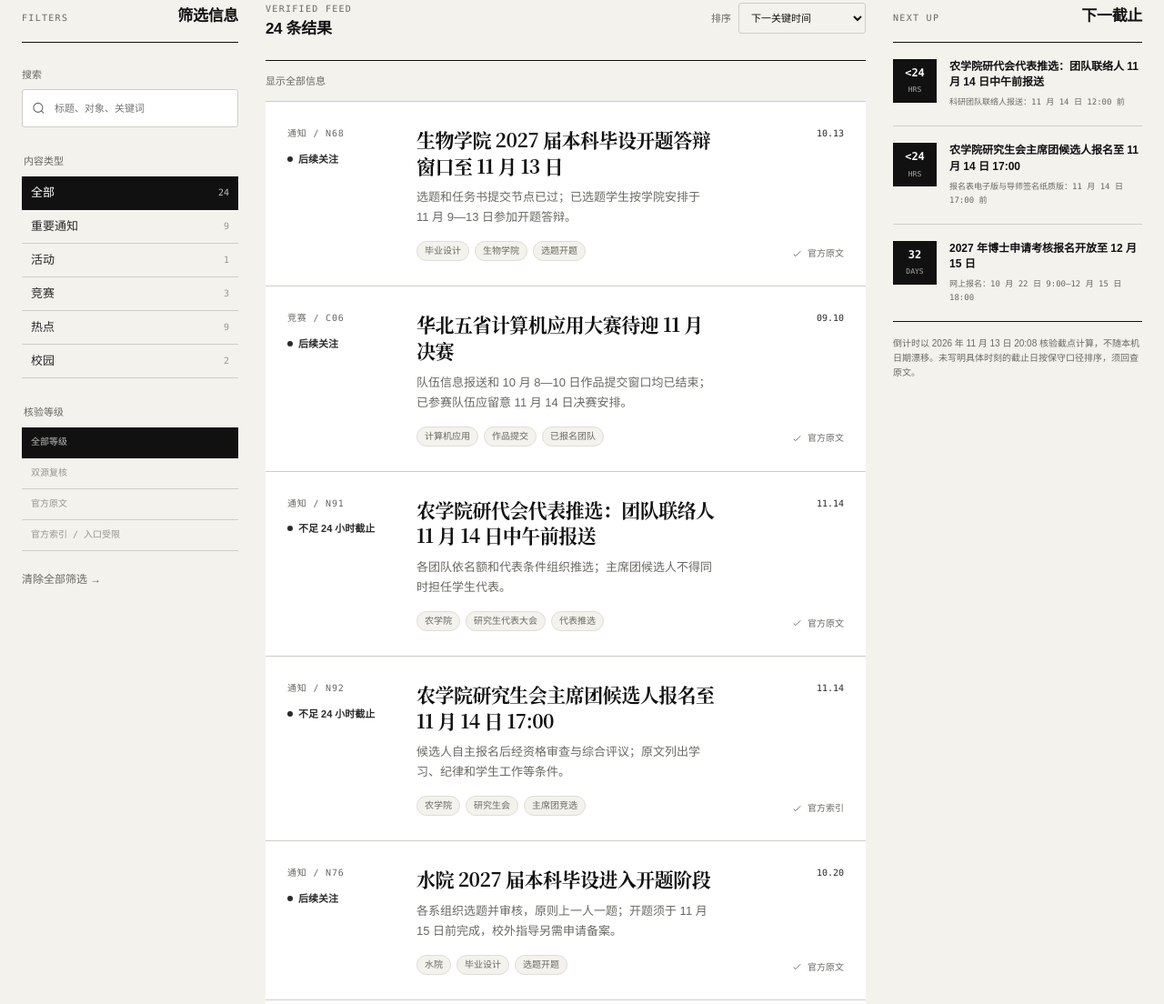
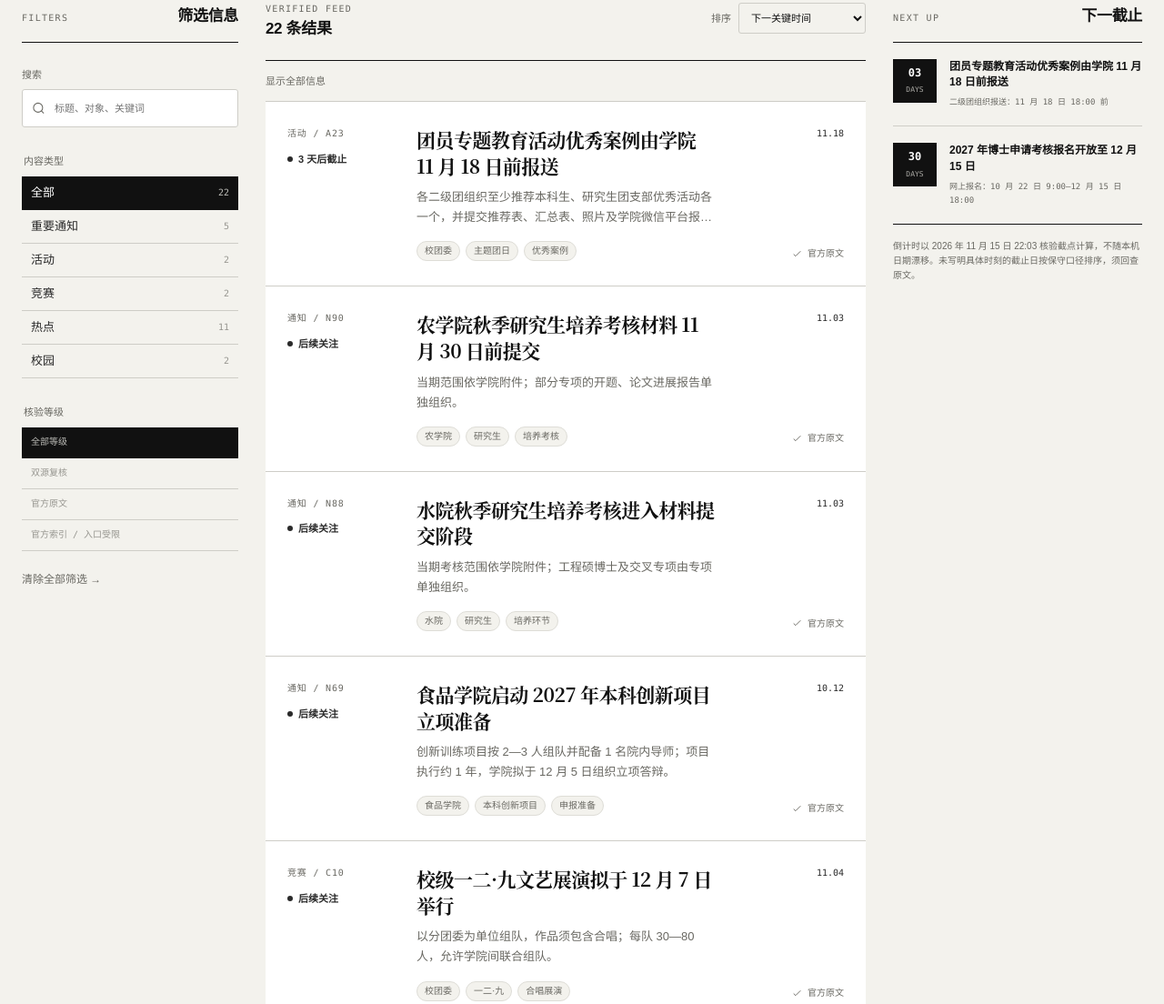
Before and after one commit to darcy-boom/school, a plain HTML site: page index.html in a window 1280 px wide. Shown: the part 639-1743 px from the top of the page at 91% size. Drawn offline with Linux system fonts and the light colour scheme.

Commit message:
Refresh CAU SIGNAL snapshot for November 15

```diff
--- a/data/items.js
+++ b/data/items.js
@@ -1,32 +1,43 @@
 window.CAU_DATA = {
-  snapshot: "2026-11-13T20:08:00+08:00",
-  snapshotLabel: "2026 年 11 月 13 日 20:08",
+  snapshot: "2026-11-15T22:03:00+08:00",
+  snapshotLabel: "2026 年 11 月 15 日 22:03",
   items: [
     {
-      id: "n91", category: "通知", title: "农学院研代会代表推选：团队联络人 11 月 14 日中午前报送",
-      publishedAt: "2026-11-11", deadline: "2026-11-14T12:00:00+08:00",
-      dateLabel: "科研团队联络人报送：11 月 14 日 12:00 前；研代会：11 月 20 日 18:30",
-      audience: "符合原文条件的农学院全日制硕士、博士研究生及各科研团队联络人",
-      tags: ["农学院", "研究生代表大会", "代表推选"],
-      background: "农学院拟召开第十二次研究生代表大会，按科研团队名额民主推选代表。",
-      summary: "各团队依名额和代表条件组织推选；主席团候选人不得同时担任学生代表。",
-      action: "有意参与者联系所在科研团队；团队联络人按原文于 11 月 14 日 12:00 前报送代表统计表。",
-      caveat: "截止时刻是团队联络人的统一报送节点，并非任何学生都可直接向大会自荐；具体推选以团队安排为准。",
-      verification: { level: "official", label: "官方原文", note: "农学院 11 月 11 日原文确认对象、推选方式、团队报送和大会时间。" },
-      sources: [{ channel: "农学院", name: "第十二次研代会代表推选通知", url: "https://cab.cau.edu.cn/art/2026/11/11/art_48176_1145073.html" }]
+      id: "a23", category: "活动", title: "团员专题教育活动优秀案例由学院 11 月 18 日前报送",
+      publishedAt: "2026-11-09", deadline: "2026-11-18T18:00:00+08:00",
+      dateLabel: "二级团组织报送：11 月 18 日 18:00 前",
+      audience: "校内基层团支部及负责推荐的二级团组织",
+      tags: ["校团委", "主题团日", "优秀案例"],
+      background: "校团委组织学习贯彻党的二十届五中全会精神团员专题教育活动。",
+      summary: "各二级团组织至少推荐本科生、研究生团支部优秀活动各一个，并提交推荐表、汇总表、照片及学院微信平台报道链接。",
+      action: "团支部先联系所在二级团组织核对院内遴选时间；由二级团组织于 11 月 18 日 18:00 前统一报送。",
+      caveat: "11 月 18 日是二级团组织对校团委的节点，个人和团支部的院内时间可能更早；不将其视为直接个人报名。",
+      verification: { level: "official", label: "官方原文", note: "校团委 11 月 9 日原文确认对象、活动形式、材料与统一报送时刻。" },
+      sources: [{ channel: "校团委", name: "团员专题教育活动通知", url: "https://youth.cau.edu.cn/art/2026/11/9/art_45078_1144828.html" }]
     },
     {
-      id: "n92", category: "通知", title: "农学院研究生会主席团候选人报名至 11 月 14 日 17:00",
-      publishedAt: "2026-11-11", deadline: "2026-11-14T17:00:00+08:00",
-      dateLabel: "报名表电子版与导师签名纸质版：11 月 14 日 17:00 前",
-      audience: "参选及任职期间为农学院正式注册的硕士、博士研究生",
-      tags: ["农学院", "研究生会", "主席团竞选"],
-      background: "农学院第十二次研究生代表大会拟于 11 月 20 日选举新一届研究生会主席团。",
-      summary: "候选人自主报名后经资格审查与综合评议；原文列出学习、纪律和学生工作等条件。",
-      action: "先核对原文资格与附件，按要求发送报名表电子版，并将导师签名纸质版交农学楼 401。",
-      caveat: "候选人考察安排另行通知；报名不等于成为正式候选人，也不能同时担任研代会学生代表。",
-      verification: { level: "index", label: "官方索引", note: "农学院 11 月 11 日原文的公开搜索索引列出对象、材料、提交方式和 14 日 17:00 时刻；网页直连本轮超时或返回 403。" },
-      sources: [{ channel: "农学院", name: "研究生会主席团候选人报名通知", url: "https://cab.cau.edu.cn/art/2026/11/11/art_48176_1145075.html" }]
+      id: "h34", category: "热点", title: "资环学院团队提出河流水质多污染物政策评估路径",
+      publishedAt: "2026-11-10", dateLabel: "校新闻网 11 月 10 日报道",
+      audience: "关注农业绿色发展、河流水质与环境政策的师生",
+      tags: ["资环学院", "Nature Food", "多污染物"],
+      background: "张福锁院士团队许稳教授课题组与合作单位研究食物生产政策对河流水质的影响。",
+      summary: "校方报道团队构建 MARINA-Multi（China-2.0）模型，比较多种政策路径下营养盐、抗生素、除草剂及塑料等污染物输入。",
+      action: "阅读校新闻网解读；引用预测数值时核对论文模型、政策情景和不确定性。",
+      caveat: "2050 年结果属于模型情景预测，不是已经实现的污染物削减；各类污染物变化方向并不相同。",
+      verification: { level: "official", label: "官方原文", note: "校新闻网 11 月 10 日全文确认团队、期刊、研究范围与情景性质。" },
+      sources: [{ channel: "学校新闻网", name: "河流水质多污染物研究报道", url: "https://news.cau.edu.cn/kxyj/fa2590c388154c62a80b04dcf6890c97.htm" }]
+    },
+    {
+      id: "h35", category: "热点", title: "学校第十五届青年教师教学基本功比赛完成决赛",
+      publishedAt: "2026-11-14", dateLabel: "决赛 11 月 12—13 日；校新闻网 11 月 14 日报道",
+      audience: "关注课程教学与青年教师发展的师生",
+      tags: ["青年教师", "教学基本功", "校级竞赛"],
+      background: "学校组织青年教师教学基本功比赛，学院先行预赛后选手进入校级决赛。",
+      summary: "校方报道 40 位教师参加决赛，理工科组与人文社科组共评出 6 名一等奖获得者。",
+      action: "阅读校新闻网报道了解赛事与教学展示；后续赛次以学校新通知为准。",
+      caveat: "本届比赛已结束，不能作为当前报名入口；不转载获奖者完整名单。",
+      verification: { level: "official", label: "官方原文", note: "校新闻网 11 月 14 日全文确认决赛日期、参赛人数与奖项。" },
+      sources: [{ channel: "学校新闻网", name: "第十五届青教赛报道", url: "https://news.cau.edu.cn/zhxwnew/a45dbae7d7cf48a896eda7d72ce1fdf9.htm" }]
     },
     {
       id: "a22", category: "活动", title: "学校消防宣传月持续至 11 月 30 日",
@@ -129,19 +140,6 @@ window.CAU_DATA = {
       sources: [{ channel: "学校新闻网", name: "赛博农人团队卫冕报道", url: "https://news.cau.edu.cn/zhxwnew/e8086542c6854ff1825812d813758b75.htm" }]
     },
     {
-      id: "n76", category: "通知", title: "水院 2027 届本科毕设进入开题阶段",
-      publishedAt: "2026-10-20", sortAt: "2026-11-15T00:00:00+08:00",
-      dateLabel: "选题节点已过；开题须于 11 月 15 日前完成",
-      audience: "水利与智能工程学院 2027 届本科生及相关指导教师",
-      tags: ["水院", "毕业设计", "选题开题"],
-      background: "水院根据本科生院要求启动 2027 届本科毕业论文（设计）选题与开题。",
-      summary: "各系组织选题并审核，原则上一人一题；开题须于 11 月 15 日前完成，校外指导另需申请备案。",
-      action: "已完成选题的学生与指导教师按学院安排推进开题；需校外指导者回查原文准备申请。",
-      caveat: "10 月 30 日前的选题节点已过，不能将本卡作为新选题入口；11 月 6 日是各系报送答辩安排节点。",
-      verification: { level: "official", label: "官方原文", note: "水院 10 月 20 日原文确认对象、选题和开题时限。" },
-      sources: [{ channel: "水利与智能工程学院", name: "2027 届本科毕设选题开题通知", url: "https://water.cau.edu.cn/art/2026/10/20/art_45241_1141418.html" }]
-    },
-    {
       id: "n72", category: "通知", title: "2027 年博士申请考核报名开放至 12 月 15 日",
       publishedAt: "2026-10-22", deadline: "2026-12-15T18:00:00+08:00",
       dateLabel: "网上报名：10 月 22 日 9:00—12 月 15 日 18:00",
@@ -203,19 +201,6 @@ window.CAU_DATA = {
       sources: [{ channel: "学校新闻网", name: "学校第五次党员代表大会报道", url: "https://news.cau.edu.cn/ttgznew/f104a750337f4952a90a0bc0109ca689.htm" }]
     },
     {
-      id: "n68", category: "通知", title: "生物学院 2027 届本科毕设开题答辩窗口至 11 月 13 日",
-      publishedAt: "2026-10-13", sortAt: "2026-11-14T00:00:00+08:00",
-      dateLabel: "选题及任务书节点已过；开题答辩：11 月 9—13 日",
-      audience: "生物学院 2027 届本科毕业生及指导教师",
-      tags: ["毕业设计", "生物学院", "选题开题"],
-      background: "生物学院启动 2027 届本科毕业论文（设计）选题与开题工作。",
-      summary: "选题和任务书提交节点已过；已选题学生按学院安排于 11 月 9—13 日参加开题答辩。",
-      action: "已选题学生与指导教师核对当日开题场次和要求；校外毕设按原文完成学院审批及安全协议。",
-      caveat: "不再作为新选题入口；开题答辩具体场次另行通知。",
-      verification: { level: "official", label: "官方原文", note: "生物学院原文确认对象、选题、任务书和开题窗口。" },
-      sources: [{ channel: "生物学院", name: "2027 届本科毕业设计（论文）工作通知", url: "https://cbs.cau.edu.cn/art/2026/10/13/art_8729_1140389.html" }]
-    },
-    {
       id: "n69", category: "通知", title: "食品学院启动 2027 年本科创新项目立项准备",
       publishedAt: "2026-10-12", sortAt: "2026-12-01T09:00:00+08:00",
       dateLabel: "系统申报时限待本科生院通知；12 月 1—4 日分批交材料，拟于 12 月 5 日答辩",
@@ -265,24 +250,6 @@ window.CAU_DATA = {
       sources: [{ channel: "学校新闻网", name: "棉花叶倾角动态遥感监测研究", url: "https://news.cau.edu.cn/kxyj/1bb68b30a3e6406e916df3518117356e.htm" }, { channel: "论文 DOI", name: "Remote Sensing of Environment 论文入口", url: "https://doi.org/10.1016/j.rse.2026.115674" }]
     },
     {
-      id: "c06",
-      category: "竞赛",
-      title: "华北五省计算机应用大赛待迎 11 月决赛",
-      publishedAt: "2026-09-10",
-      sortAt: "2026-11-14T00:00:00+08:00",
-      dateLabel: "报名和作品提交均已结束；已报队伍决赛：11 月 14 日",
-      audience: "已按期报送队伍信息的中国农业大学参赛团队",
-      tags: ["计算机应用", "作品提交", "已报名团队"],
-      background: "信电学院发布华北五省（市、自治区）大学生计算机应用大赛等赛事组织通知。",
-      summary: "队伍信息报送和 10 月 8—10 日作品提交窗口均已结束；已参赛队伍应留意 11 月 14 日决赛安排。",
-      action: "已参赛团队核对赛事系统的作品审核状态与后续决赛通知。",
-      caveat: "不是新组队、补报名或补交作品入口；决赛具体安排以赛方后续通知为准。",
-      verification: { level: "official", label: "官方原文", note: "信电学院原文可核验队伍规模、报送和作品节点。" },
-      sources: [
-        { channel: "信电学院", name: "华北五省高校计算机类竞赛通知", url: "https://ciee.cau.edu.cn/art/2026/9/10/art_50390_1136378.html" }
-      ]
-    },
-    {
       id: "c04",
       category: "竞赛",
       title: "2026—2027 学年学科竞赛认定名单可查",
@@ -304,15 +271,15 @@ window.CAU_DATA = {
       id: "s01",
       category: "校园",
       title: "校园集市公开入口与失物招领可访问",
-      publishedAt: "2026-11-13",
-      dateLabel: "11 月 13 日复核：入口、分类与失物招领可访问",
+      publishedAt: "2026-11-15",
+      dateLabel: "11 月 15 日复核：入口、分类与失物招领可访问",
       audience: "需要校内二手交易、闲置流转与失物招领的师生",
       tags: ["校园集市", "二手交易", "隐私保护"],
       background: "中国农大校园集市提供校内二手物品、失物招领等公开信息入口。",
       summary: "本轮可访问公开入口、商品分类与失物招领；即时商品与交易详情仍需自行核实。",
       action: "需要使用时进入官方入口自行查看，优先校内当面交接并现场核验物品，警惕预付、外链和私下转账风险。",
-      caveat: "11 月 13 日仅确认公开入口可访问；单条交易、价格与对方身份须二次核验。",
-      verification: { level: "official", label: "官方入口", note: "11 月 13 日公开入口、分类与失物招领可访问；未核验个人交易。" },
+      caveat: "11 月 15 日仅确认公开入口可访问；单条交易、价格与对方身份须二次核验。",
+      verification: { level: "official", label: "官方入口", note: "11 月 15 日公开入口、分类与失物招领可访问；未核验个人交易。" },
       sources: [
         { channel: "校园集市", name: "中国农业大学校园集市", url: "https://ershou.cau.edu.cn/" }
       ]
@@ -326,6 +293,6 @@ window.CAU_DATA = {
     { name: "知乎", state: "discovery", label: "访问受限", detail: "本轮公开搜索未取得可稳定回溯并补强校方安排的正文；完整内容可能受访问限制。", url: "https://www.zhihu.com/" },
     { name: "小红书", state: "partial", label: "需要登录", detail: "本轮公开搜索未取得可稳定核验的校务正文；部分内容需要登录。", url: "https://www.xiaohongshu.com/" },
     { name: "微博", state: "partial", label: "抓取受限", detail: "可定位中国农业大学官方账号，但本轮官方时间流受 robots 限制，关键事实仍回查责任单位原文。", url: "https://weibo.com/cau1905" },
-    { name: "校园集市", state: "verified", label: "入口可访问", detail: "11 月 13 日公开入口、分类和失物招领可访问；不展示即时商品、个人联系方式、价格或交易状态。", url: "https://ershou.cau.edu.cn/" }
+    { name: "校园集市", state: "verified", label: "入口可访问", detail: "11 月 15 日公开入口、分类和失物招领可访问；不展示即时商品、个人联系方式、价格或交易状态。", url: "https://ershou.cau.edu.cn/" }
   ]
 };
--- a/index.html
+++ b/index.html
@@ -37,7 +37,7 @@
       <a href="#coverage">渠道审计</a>
       <a href="#method">核验方法</a>
     </nav>
-    <div class="snapshot"><span aria-hidden="true"></span>核验快照 · 2026.11.13</div>
+    <div class="snapshot"><span aria-hidden="true"></span>核验快照 · 2026.11.15</div>
   </header>
 
   <main id="top">
@@ -56,7 +56,7 @@
         <div class="metric"><strong id="metric-total">—</strong><span>条已整理信息</span></div>
         <div class="metric"><strong id="metric-action">—</strong><span>个未来行动节点</span></div>
         <div class="metric"><strong id="metric-sources">—</strong><span>个原始来源链接</span></div>
-        <div class="metric metric-inverse"><strong>11.13</strong><span>本次核验截点</span></div>
+        <div class="metric metric-inverse"><strong>11.15</strong><span>本次核验截点</span></div>
       </div>
     </section>
 
@@ -127,7 +127,7 @@
           <h2 id="deadline-title">下一截止</h2>
         </div>
         <div id="deadline-list" class="deadline-list"></div>
-        <p class="deadline-note">倒计时以 2026 年 11 月 13 日 20:08 核验截点计算，不随本机日期漂移。未写明具体时刻的截止日按保守口径排序，须回查原文。</p>
+        <p class="deadline-note">倒计时以 2026 年 11 月 15 日 22:03 核验截点计算，不随本机日期漂移。未写明具体时刻的截止日按保守口径排序，须回查原文。</p>
       </aside>
     </section>
 
```
Also changed, not shown: 3 other files.
